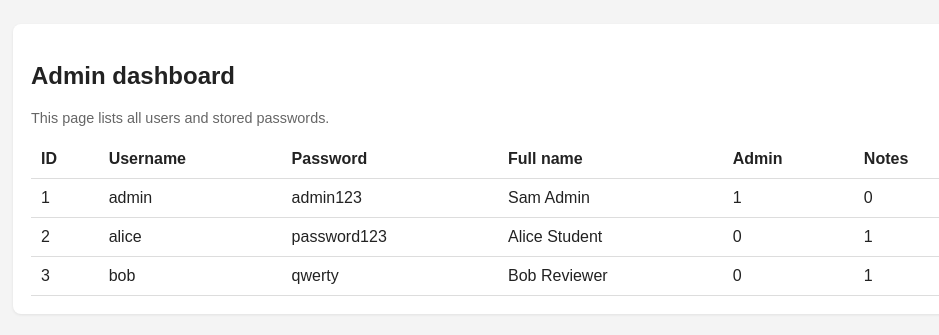
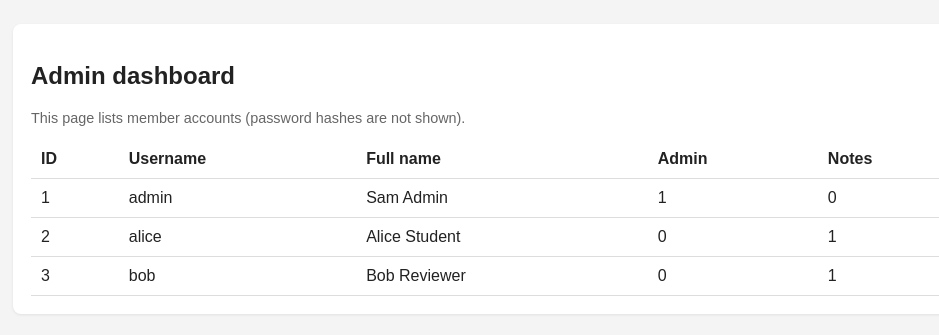
Before and after one commit to RRC-intake-DavidNesca/Secure-Coding, a Flask app: page /admin in a window 1280 px wide. Shown: the part 99-434 px from the top of the page, without its empty margins (137-1076 px from the left). Run offline with Flask 3, Linux system fonts and the light colour scheme; the visitor is signed in with stand-in values (Sample User, id 1); data comes from the database, SQL or seed files in the repository.

Commit message:
fix: hash passwords and remove plaintext passwords from admin view

```diff
--- a/app.py
+++ b/app.py
@@ -7,6 +7,7 @@ from pathlib import Path
 from typing import Any, Callable
 
 from flask import Flask, flash, redirect, render_template, request, send_file, session, url_for
+from werkzeug.security import check_password_hash, generate_password_hash
 
 BASE_DIR = Path(__file__).resolve().parent
 DATABASE = BASE_DIR / "campus_club.db"
@@ -98,12 +99,16 @@ def init_db(reset: bool = False) -> None:
 
     user_count = cur.execute("SELECT COUNT(*) FROM users").fetchone()[0]
     if user_count == 0:
+        seed_users = [
+            ("admin", "admin123", "Sam Admin", "Club staff account used for testing.", 1),
+            ("alice", "password123", "Alice Student", "Treasurer for the coding club.", 0),
+            ("bob", "qwerty", "Bob Reviewer", "Enjoys giving peer review comments.", 0),
+        ]
         cur.executemany(
             "INSERT INTO users (username, password, full_name, bio, is_admin) VALUES (?, ?, ?, ?, ?)",
             [
-                ("admin", "admin123", "Sam Admin", "Club staff account used for testing.", 1),
-                ("alice", "password123", "Alice Student", "Treasurer for the coding club.", 0),
-                ("bob", "qwerty", "Bob Reviewer", "Enjoys giving peer review comments.", 0),
+                (u, generate_password_hash(p), fn, bio, adm)
+                for (u, p, fn, bio, adm) in seed_users
             ],
         )
         cur.executemany(
@@ -160,7 +165,7 @@ def register():
             conn = get_db_connection()
             conn.execute(
                 "INSERT INTO users (username, password, full_name, bio) VALUES (?, ?, ?, ?)",
-                (username, password, full_name, bio),
+                (username, generate_password_hash(password), full_name, bio),
             )
             conn.commit()
             conn.close()
@@ -177,12 +182,9 @@ def login():
         username = request.form.get("username", "")
         password = request.form.get("password", "")
         conn = get_db_connection()
-        user = conn.execute(
-            "SELECT * FROM users WHERE username = ? AND password = ?",
-            (username, password),
-        ).fetchone()
+        user = conn.execute("SELECT * FROM users WHERE username = ?", (username,)).fetchone()
         conn.close()
-        if user:
+        if user and check_password_hash(user["password"], password):
             session["user_id"] = user["id"]
             session["username"] = user["username"]
             session["is_admin"] = bool(user["is_admin"])
@@ -281,7 +283,7 @@ def admin():
     conn = get_db_connection()
     users = conn.execute(
         """
-        SELECT users.id, users.username, users.password, users.full_name, users.is_admin,
+        SELECT users.id, users.username, users.full_name, users.is_admin,
                COUNT(notes.id) AS note_count
         FROM users
         LEFT JOIN notes ON notes.owner_id = users.id
--- a/templates/admin.html
+++ b/templates/admin.html
@@ -2,15 +2,14 @@
 {% block content %}
 <div class="card">
     <h2>Admin dashboard</h2>
-    <p class="muted">This page lists all users and stored passwords.</p>
+    <p class="muted">This page lists member accounts (password hashes are not shown).</p>
     <table>
-        <thead><tr><th>ID</th><th>Username</th><th>Password</th><th>Full name</th><th>Admin</th><th>Notes</th></tr></thead>
+        <thead><tr><th>ID</th><th>Username</th><th>Full name</th><th>Admin</th><th>Notes</th></tr></thead>
         <tbody>
         {% for user in users %}
             <tr>
                 <td>{{ user['id'] }}</td>
                 <td>{{ user['username'] }}</td>
-                <td>{{ user['password'] }}</td>
                 <td>{{ user['full_name'] }}</td>
                 <td>{{ user['is_admin'] }}</td>
                 <td>{{ user['note_count'] }}</td>
```
Also changed, not shown: README.md.
